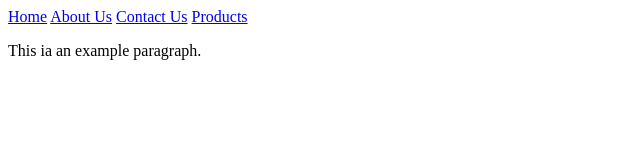
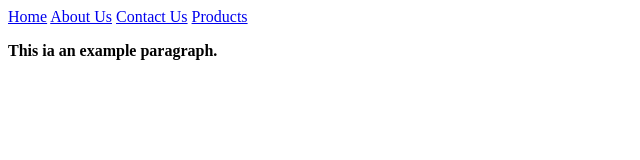
Before and after one commit to anki0220/correlation1, a plain HTML site: page index.html in a window 1280 px wide. Shown: the whole page, without its empty margins (0-640 px from the left). Drawn offline with nearby package versions, Linux system fonts and the light colour scheme.

Commit message:
Update index.html

```diff
--- a/index.html
+++ b/index.html
@@ -12,6 +12,6 @@
             <a href="contact-us.html">Contact Us</a>
             <a href="products/single-products.html">Products</a>
         </div>
-        <p>This ia an example paragraph.</p>
+        <p><strong>This ia an example paragraph.</strong></p>
     </body>
 </html>
```
